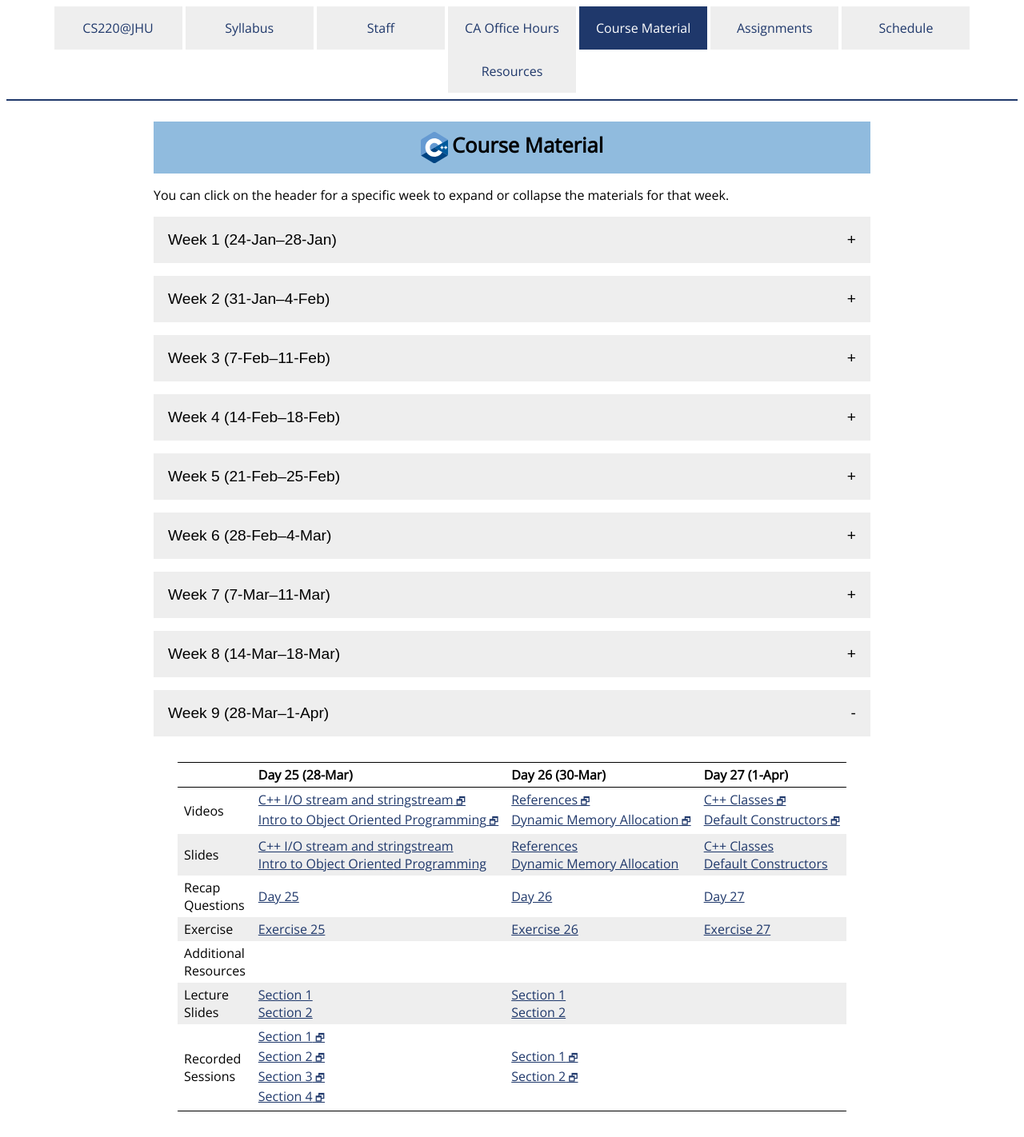
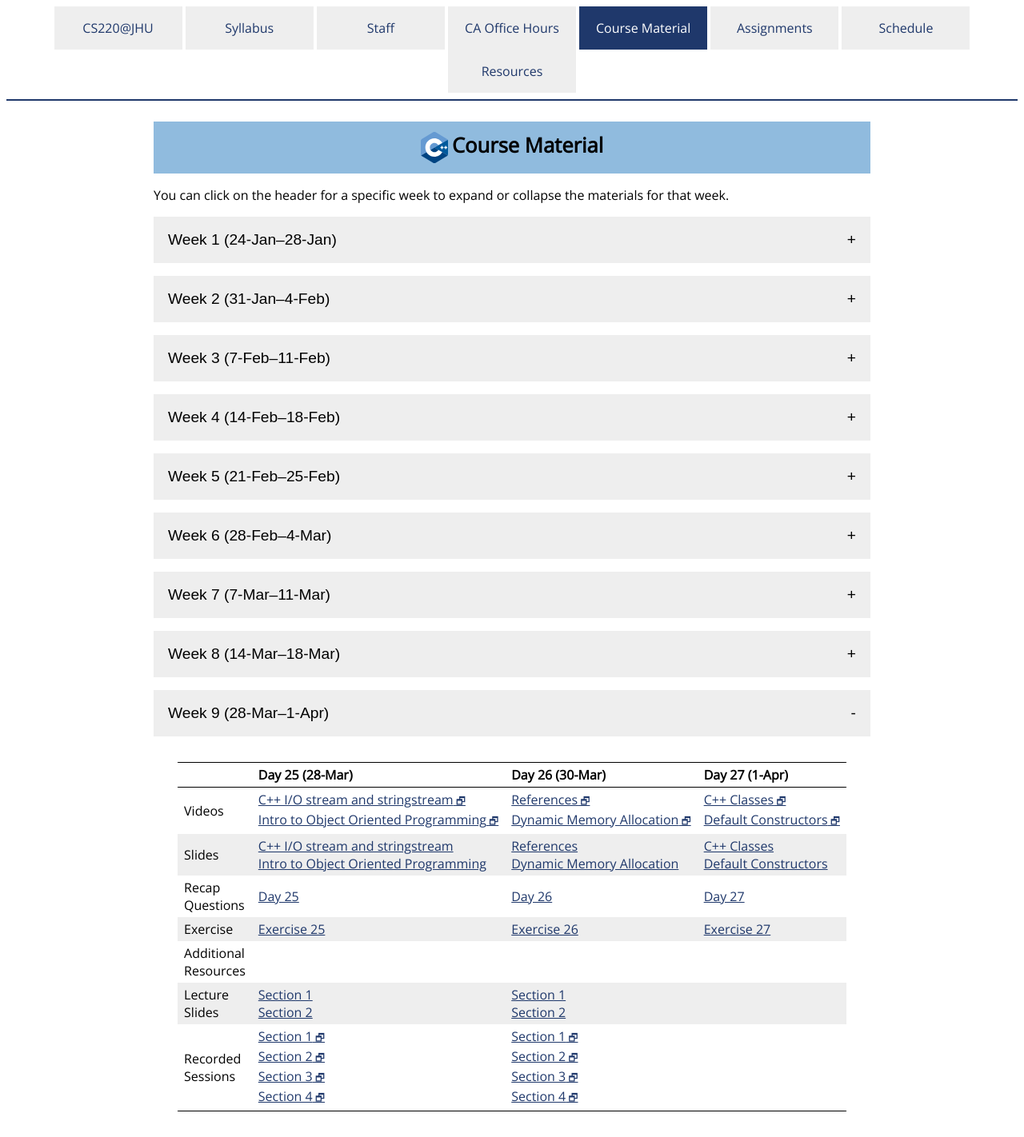
Before and after one commit to jhu-ip/cs220-s22, a Jekyll site: the page built from material.md, in a window 1280 px wide. Shown: the whole page at 80% size. Built offline with Jekyll 4.4.1, drawn with Linux system fonts in a browser that asks for light colours; some web fonts are replaced.

Commit message:
added recordings for wed mar 30 sections 03 and 04

```diff
--- a/material.csv
+++ b/material.csv
@@ -290,10 +290,12 @@
 9,2,30-Mar,Slides,Dynamic Memory Allocation,slides/day26_dynamic_memory_allocation.pdf
 9,2,30-Mar,Recap,Day 26,questions/day26.html
 9,2,30-Mar,Exercise,Exercise 26,exercise/ex26.html
-9,2,30-Mar,LectureSlides,"Section 1",slides/sec01/day26_notes.pdf
+9,2,30-Mar,LectureSlides,Section 1,slides/sec01/day26_notes.pdf
 9,2,30-Mar,LectureSlides,Section 2,slides/sec02/26.pdf
-9,2,30-Mar,Recording,"Section 1",https://jh.hosted.panopto.com/Panopto/Pages/Viewer.aspx?id=715d9b83-6557-40db-a26f-ae6801269fe2
+9,2,30-Mar,Recording,Section 1,https://jh.hosted.panopto.com/Panopto/Pages/Viewer.aspx?id=715d9b83-6557-40db-a26f-ae6801269fe2
 9,2,30-Mar,Recording,Section 2,https://jh.hosted.panopto.com/Panopto/Pages/Viewer.aspx?id=cf600869-d462-4929-9565-ae6801359398
+9,2,30-Mar,Recording,Section 3,https://jh.hosted.panopto.com/Panopto/Pages/Viewer.aspx?id=30de1811-84cf-407d-95ee-ae68014dd79b
+9,2,30-Mar,Recording,Section 4,https://jh.hosted.panopto.com/Panopto/Pages/Viewer.aspx?id=dd90042a-323d-4e87-8229-ae6800fc2a6c
 9,3,1-Apr,Video,C++ Classes,https://jh.hosted.panopto.com/Panopto/Pages/Viewer.aspx?id=5a1a7afe-6165-4e33-9567-ae230027a431
 9,3,1-Apr,Video,Default Constructors,https://jh.hosted.panopto.com/Panopto/Pages/Viewer.aspx?id=0e485b33-028d-45e6-be18-ae230027a3d3
 9,3,1-Apr,Slides,C++ Classes,slides/day27_cpp_classes.pdf
--- a/material.md
+++ b/material.md
@@ -525,7 +525,7 @@
     <tr>
       <td>Recorded<br>Sessions</td>
       <td><a class='external' target='_blank' href='https://jh.hosted.panopto.com/Panopto/Pages/Viewer.aspx?id=62899dd2-74da-4fc6-b22e-ae66012501b6'>Section 1</a><br><a class='external' target='_blank' href='https://jh.hosted.panopto.com/Panopto/Pages/Viewer.aspx?id=7dd4185f-69e3-447a-a9a9-ae6601379d8a'>Section 2</a><br><a class='external' target='_blank' href='https://jh.hosted.panopto.com/Panopto/Pages/Viewer.aspx?id=9bdb9a6c-c78f-4b30-b11f-ae660147a4e1'>Section 3</a><br><a class='external' target='_blank' href='https://jh.hosted.panopto.com/Panopto/Pages/Viewer.aspx?id=955d3bbd-8edc-4083-9c7c-ae6600fc117b'>Section 4</a></td>
-      <td><a class='external' target='_blank' href='https://jh.hosted.panopto.com/Panopto/Pages/Viewer.aspx?id=715d9b83-6557-40db-a26f-ae6801269fe2'>Section 1</a><br><a class='external' target='_blank' href='https://jh.hosted.panopto.com/Panopto/Pages/Viewer.aspx?id=cf600869-d462-4929-9565-ae6801359398'>Section 2</a></td>
+      <td><a class='external' target='_blank' href='https://jh.hosted.panopto.com/Panopto/Pages/Viewer.aspx?id=715d9b83-6557-40db-a26f-ae6801269fe2'>Section 1</a><br><a class='external' target='_blank' href='https://jh.hosted.panopto.com/Panopto/Pages/Viewer.aspx?id=cf600869-d462-4929-9565-ae6801359398'>Section 2</a><br><a class='external' target='_blank' href='https://jh.hosted.panopto.com/Panopto/Pages/Viewer.aspx?id=30de1811-84cf-407d-95ee-ae68014dd79b'>Section 3</a><br><a class='external' target='_blank' href='https://jh.hosted.panopto.com/Panopto/Pages/Viewer.aspx?id=dd90042a-323d-4e87-8229-ae6800fc2a6c'>Section 4</a></td>
       <td></td>
     </tr>
   </tbody>
```
